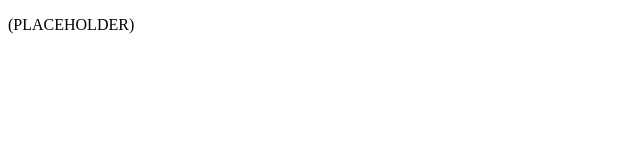
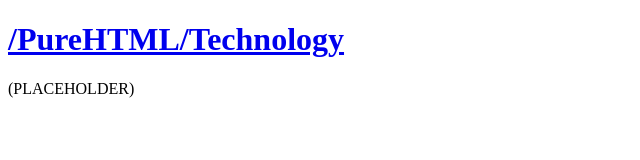
Before and after one commit to Landonscorner2/purehtml, a plain HTML site: page technews.html in a window 1280 px wide. Shown: the whole page, without its empty margins (0-640 px from the left). Drawn offline with Linux system fonts and the light colour scheme.

Commit message:
Update technews.html

```diff
--- a/technews.html
+++ b/technews.html
@@ -6,6 +6,7 @@
 </head>
 
 <body>
+  <a href="testpage1.html"><h1>/PureHTML/Technology</h1></a>
   <p>(PLACEHOLDER)</p>
 
 </body>
```
